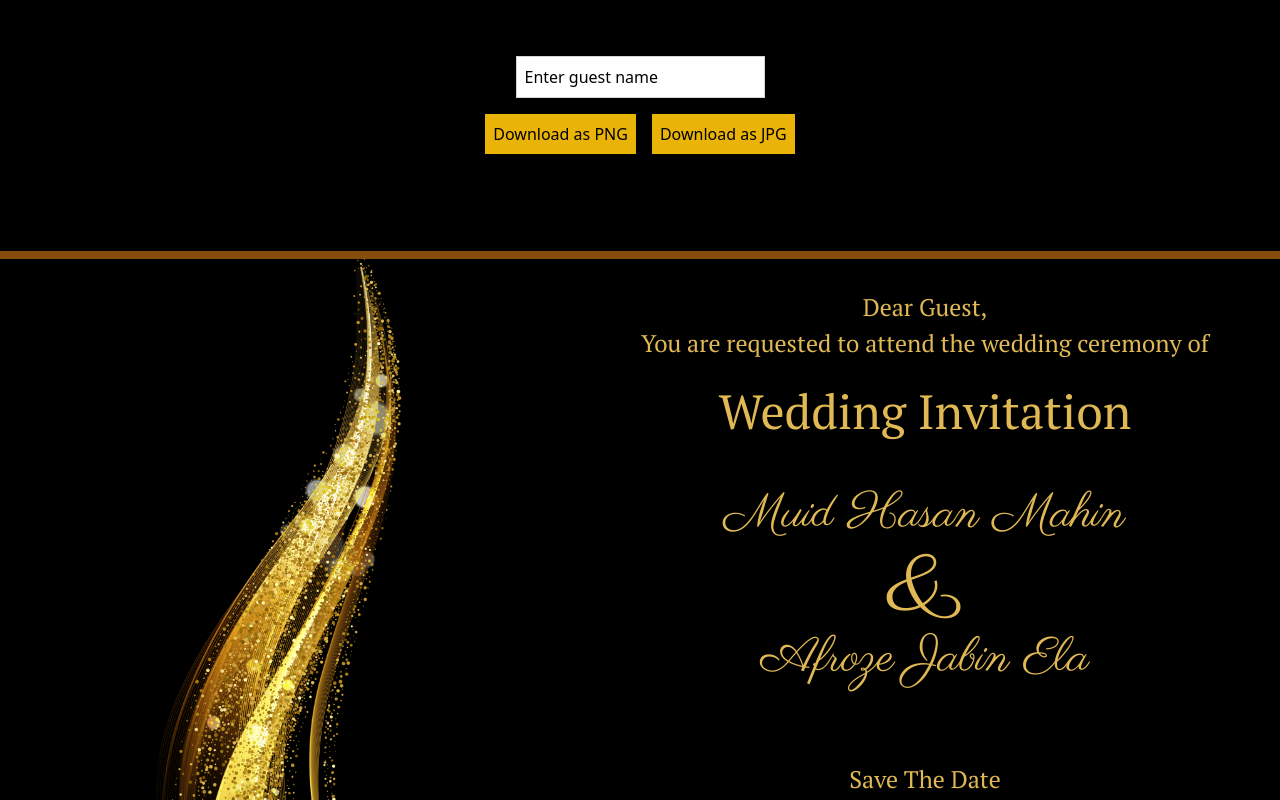
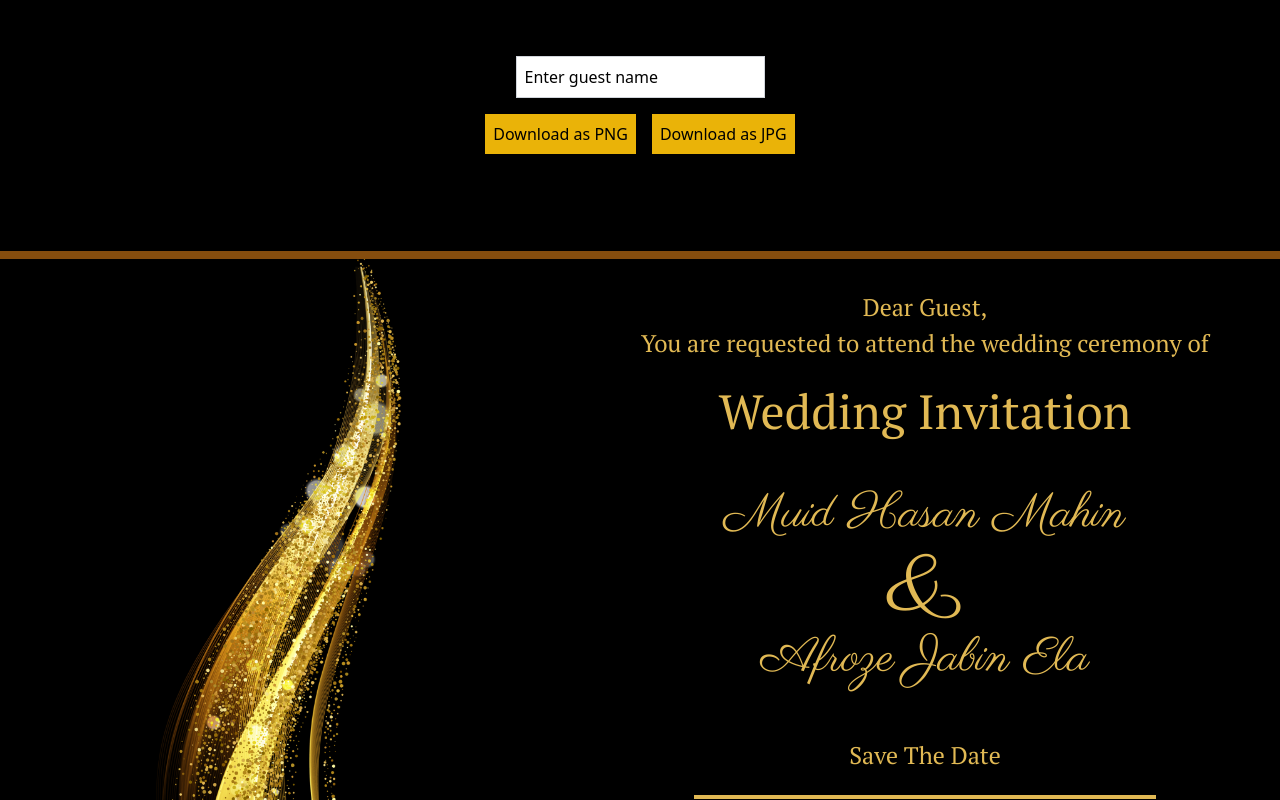
Before and after one commit to nafi-ullah/wedding-invitation, a Next.js app: page / in a window 1280 px wide. Shown: the top 800 px of the page. Built offline with nearby package versions, Linux system fonts and the light colour scheme.

Commit message:
mt lowered

```diff
--- a/app/Invitation.js
+++ b/app/Invitation.js
@@ -9,7 +9,7 @@ const Invitation = ({ guestName }) => {
       <div className='parisienne w-full text-5xl flex justify-center '>Muid Hasan Mahin</div>
       <div className='parisienne w-full text-8xl flex justify-center'>&</div>
       <div className='parisienne w-full text-5xl flex justify-center'>Afroze Jabin Ela</div>
-      <div className='w-full my-6 flex justify-center pt_sarief text-2xl mt-20'>Save The Date </div>
+      <div className='w-full my-6 flex justify-center pt_sarief text-2xl mt-14'>Save The Date </div>
       <div className='w-full flex justify-center '>
         <div className='w-1/2 h-1 bg-[#E1B954] '></div>
       </div>
```
